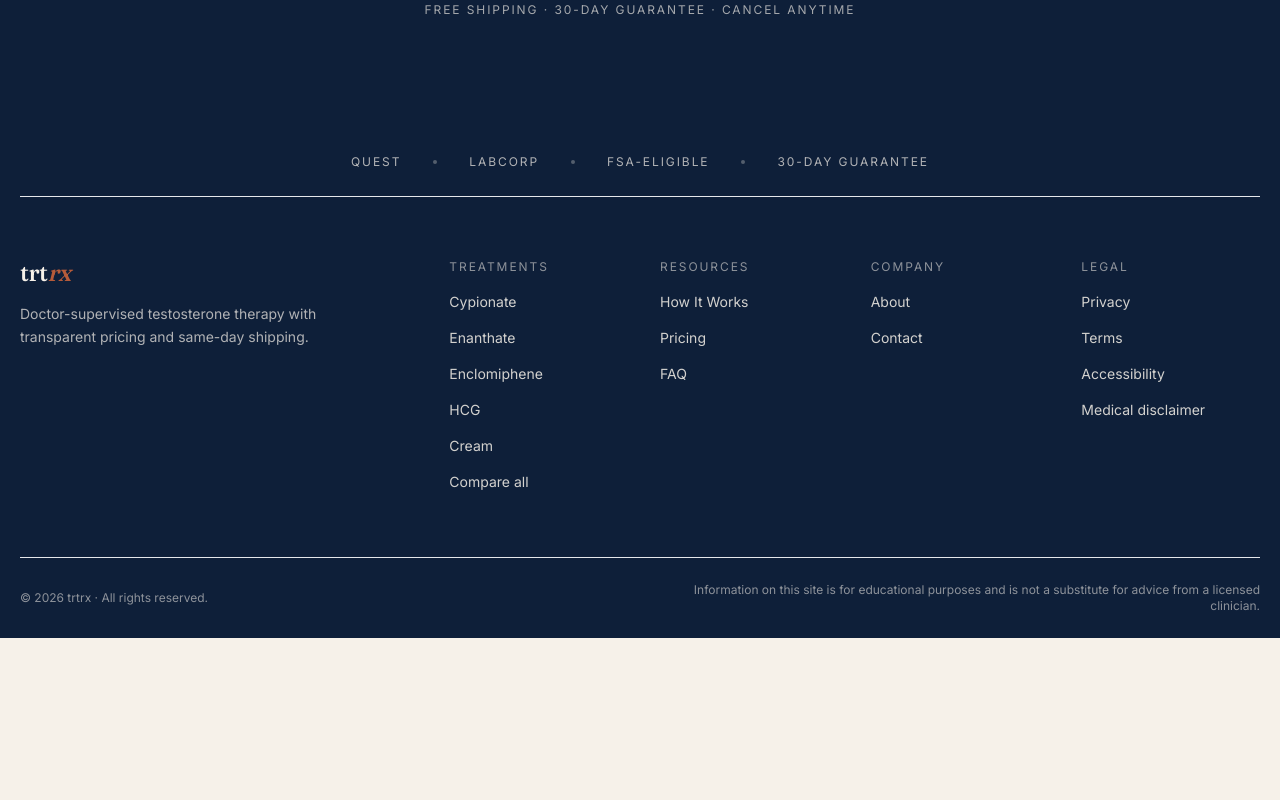
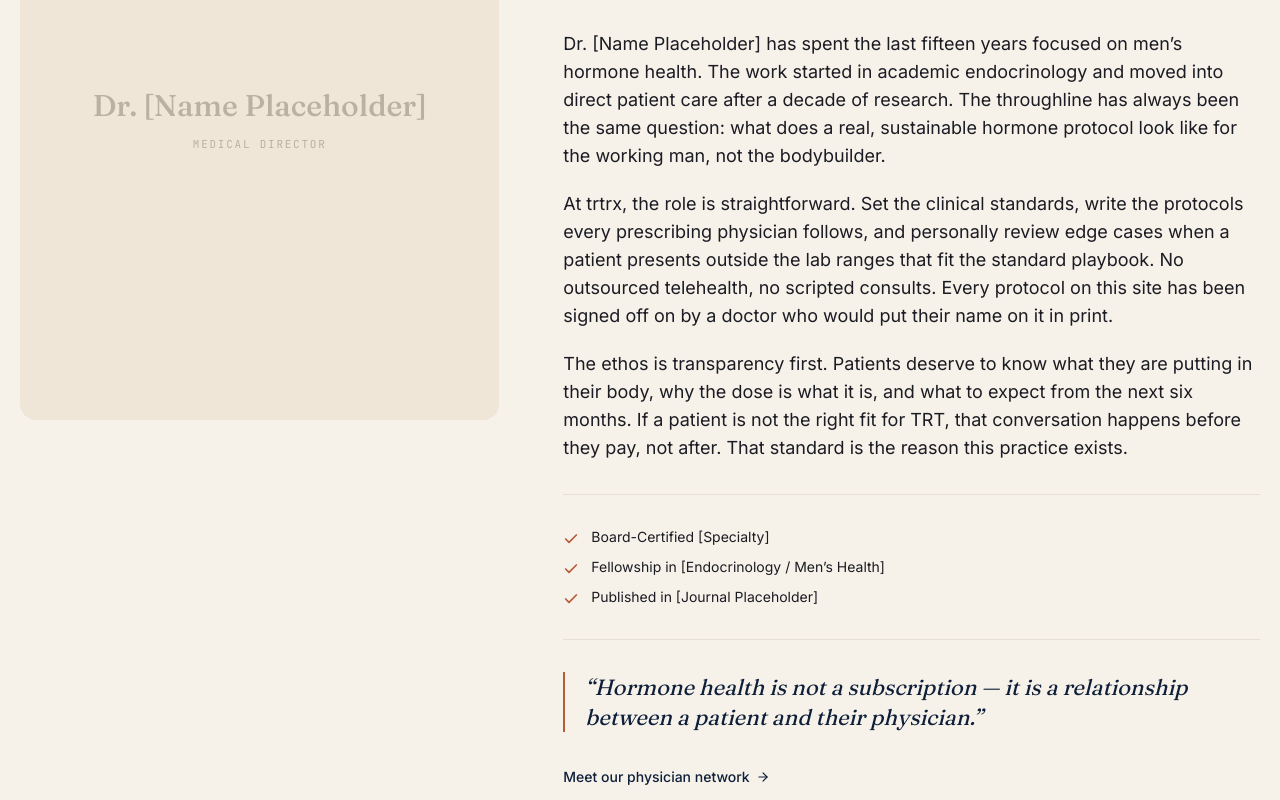
Before and after one commit to metabotprime/trtrx, a Next.js app: page / in a window 1280 px wide. Shown: the part 4740-5540 px from the top of the page. Before the commit the page ends 5378 px from the top, so only its background shows below. Built offline with nearby package versions, Linux system fonts and the light colour scheme.

Commit message:
feat(home): medical director section

```diff
--- /dev/null
+++ b/src/components/sections/MedicalDirector.tsx
@@ -0,0 +1,95 @@
+import Link from 'next/link';
+import { ArrowRight, Check } from 'lucide-react';
+import { MEDICAL_DIRECTOR } from '@/content/physician';
+
+export function MedicalDirector() {
+  const { name, title, credentials, bio, pullQuote } = MEDICAL_DIRECTOR;
+
+  return (
+    <section className="bg-surface">
+      <div className="container py-20 md:py-28">
+        <div className="grid items-start gap-12 lg:grid-cols-12 lg:gap-16">
+          {/* Portrait */}
+          <div className="lg:col-span-5">
+            <div className="relative aspect-[4/5] w-full overflow-hidden rounded-2xl bg-surface-alt">
+              {/* Placeholder until commissioned shoot lands */}
+              <div className="absolute inset-0 flex flex-col items-center justify-center px-6 text-center">
+                <span
+                  className="font-serif text-3xl font-medium text-muted/40"
+                  style={{ fontVariationSettings: "'opsz' 144" }}
+                >
+                  {name}
+                </span>
+                <span className="mt-3 font-mono text-[11px] uppercase tracking-tracked text-muted/40">
+                  {title}
+                </span>
+              </div>
+              {/* When the real photo is added, replace this with:
+                  <Image src={photo} alt={`${name}, ${title}`} fill className="object-cover" sizes="(min-width: 1024px) 40vw, 100vw" priority={false} />
+              */}
+            </div>
+          </div>
+
+          {/* Text */}
+          <div className="lg:col-span-7">
+            <p className="eyebrow mb-5">Medical Direction</p>
+
+            <h2
+              className="font-serif text-display-md font-medium leading-[1.1] text-primary"
+              style={{ fontVariationSettings: "'opsz' 144" }}
+            >
+              Care from physicians who specialize in{' '}
+              <span className="display-italic text-primary">men&apos;s hormone health.</span>
+            </h2>
+
+            <div className="mt-8 space-y-5 text-base leading-[1.7] text-text md:text-lg">
+              {bio.map((paragraph, i) => (
+                <p key={i}>{paragraph}</p>
+              ))}
+            </div>
+
+            <hr className="my-8 border-border" />
+
+            <ul className="space-y-2.5 text-sm">
+              {credentials.map((credential) => (
+                <li key={credential} className="flex items-start gap-3">
+                  <Check
+                    size={16}
+                    strokeWidth={2.5}
+                    className="mt-1 shrink-0 text-accent"
+                    aria-hidden
+                  />
+                  <span className="text-text">{credential}</span>
+                </li>
+              ))}
+            </ul>
+
+            <hr className="my-8 border-border" />
+
+            <blockquote className="border-l-2 border-accent pl-5">
+              <p
+                className="font-serif text-xl italic leading-snug text-primary md:text-[22px]"
+                style={{ fontVariationSettings: "'opsz' 144" }}
+              >
+                {`“${pullQuote}”`}
+              </p>
+            </blockquote>
+
+            <div className="mt-8">
+              <Link
+                href="/about"
+                className="group inline-flex items-center gap-1.5 text-sm font-medium text-primary underline-offset-4 transition-colors hover:text-accent"
+              >
+                Meet our physician network
+                <ArrowRight
+                  size={14}
+                  className="transition-transform duration-150 group-hover:translate-x-0.5"
+                />
+              </Link>
+            </div>
+          </div>
+        </div>
+      </div>
+    </section>
+  );
+}
--- a/src/pages/index.tsx
+++ b/src/pages/index.tsx
@@ -8,6 +8,7 @@ import { TrustStrip } from '@/components/sections/TrustStrip';
 import { PricingTransparency } from '@/components/sections/PricingTransparency';
 import { TreatmentGrid } from '@/components/sections/TreatmentGrid';
 import { TreatmentTable } from '@/components/sections/TreatmentTable';
+import { MedicalDirector } from '@/components/sections/MedicalDirector';
 import { FooterCTABand } from '@/components/sections/FooterCTABand';
 
 export default function HomePage() {
@@ -27,9 +28,10 @@ export default function HomePage() {
         <PricingTransparency />
         <TreatmentGrid />
         <TreatmentTable />
-        {/* Additional homepage sections (medical director, how-it-works,
-            testimonials, compounded explainer, FAQ) ship in subsequent
-            commits per the spec. */}
+        <MedicalDirector />
+        {/* Additional homepage sections (how-it-works, testimonials,
+            compounded explainer, FAQ) ship in subsequent commits per
+            the spec. */}
         <FooterCTABand />
       </PageShell>
     </>
```
